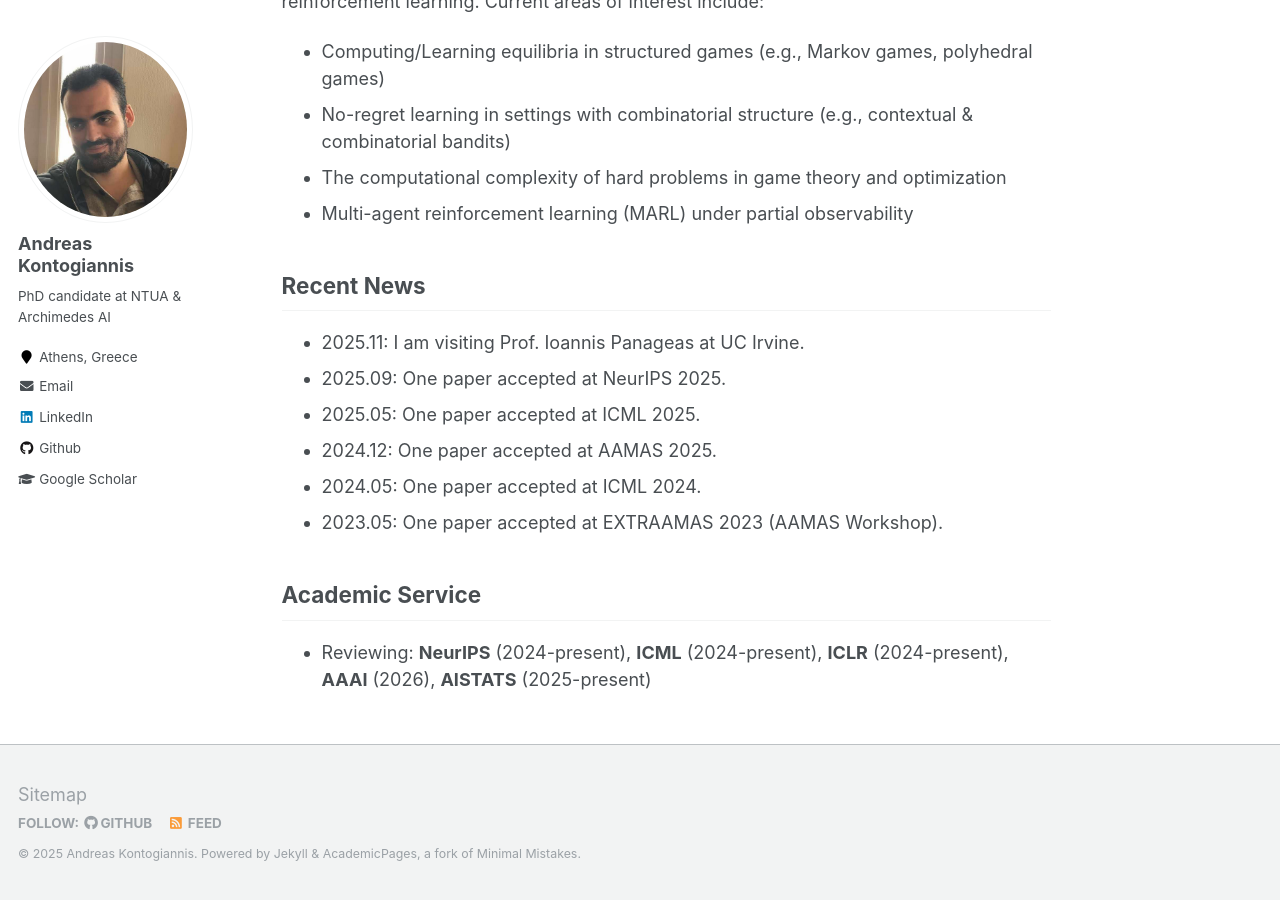
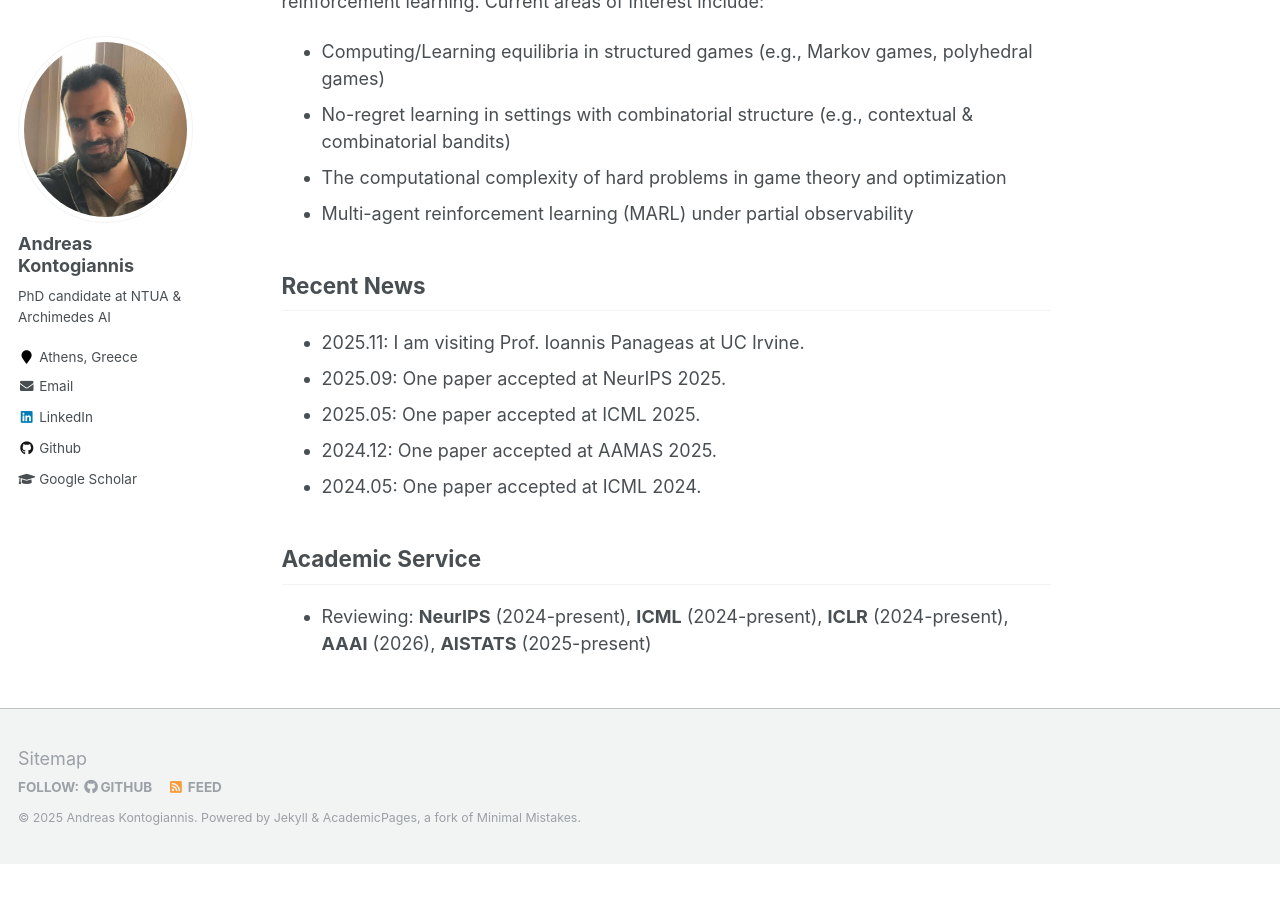
Before and after one commit to ddaedalus/ddaedalus.github.io, a Jekyll site: the page built from _pages/about.md, in a window 1280 px wide and 900 px high, scrolled down 733 px. Built offline with Jekyll 4.4.1, drawn with Linux system fonts in a browser that asks for light colours; after the commit the page ends 1597 px from its top, so only the background shows below that.

Commit message:
Update about.md

```diff
--- a/_pages/about.md
+++ b/_pages/about.md
@@ -28,7 +28,6 @@ In general, my research lies at the intersection of game theory, online learning
 - 2025.05: One paper accepted at ICML 2025.
 - 2024.12: One paper accepted at AAMAS 2025.
 - 2024.05: One paper accepted at ICML 2024.
-- 2023.05: One paper accepted at EXTRAAMAS 2023 (AAMAS Workshop).
 
 ## Academic Service
 * Reviewing: **NeurIPS** (2024-present), **ICML** (2024-present), **ICLR** (2024-present), **ΑΑΑΙ** (2026), **AISTATS** (2025-present)
```
